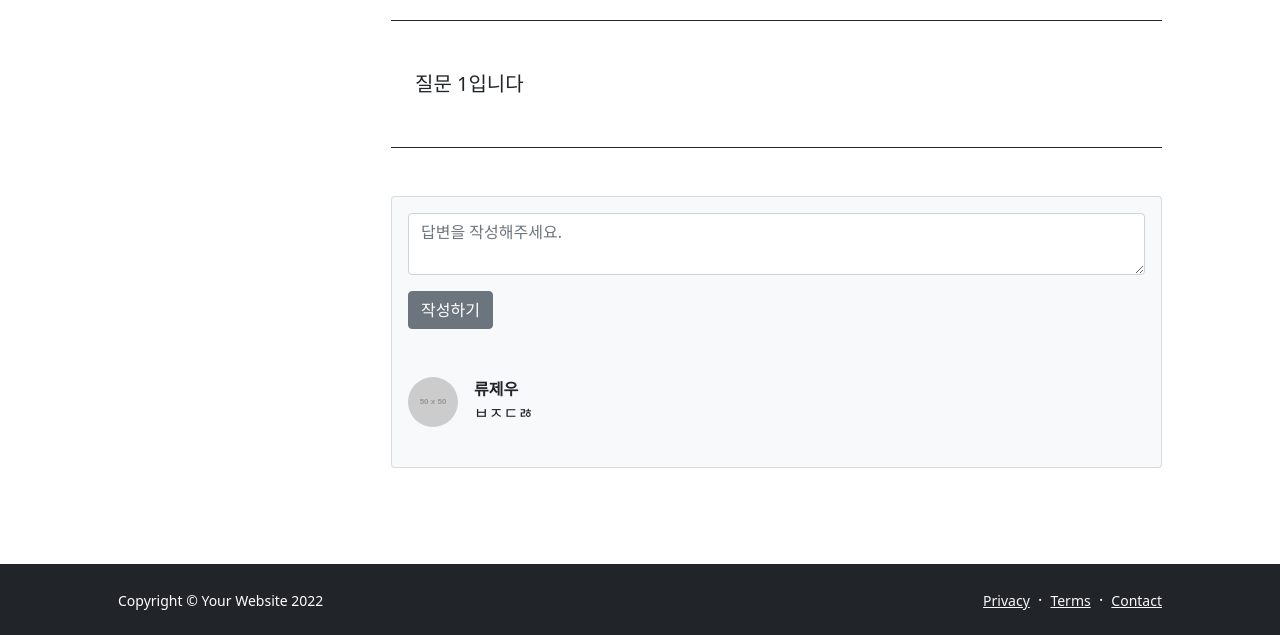
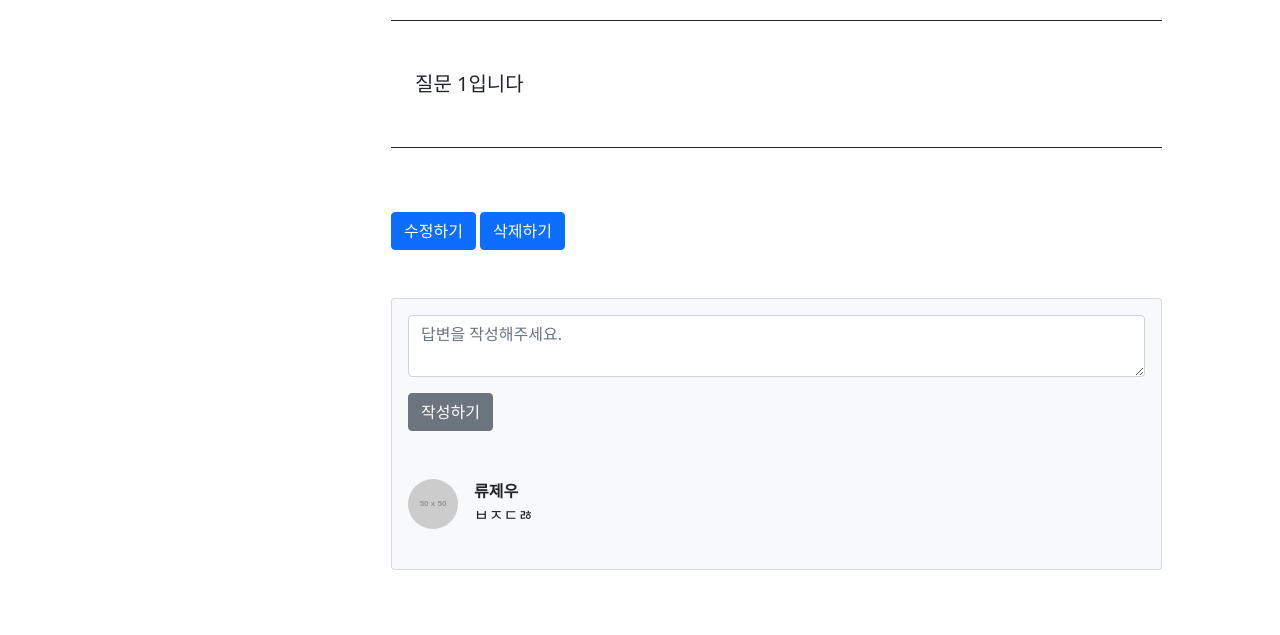
Before and after one commit to R-J-Woo/K-TOUCH, a Django app: page /question/1/ in a window 1280 px wide. Shown: the part 264-899 px from the top of the page. Run offline with Django 4.2, Linux system fonts and the light colour scheme; data comes from the database, SQL or seed files in the repository; both versions use the stored data as it was after the commit; grey boxes labelled with a size stand in for pictures from a placeholder-image service; some libraries are stand-ins or nearby versions.

Commit message:
문의 게시판에서 상세보기 들어가기/상세보기 에서 수정, 삭제 버튼 추가

```diff
--- a/ktouch/question/templates/question_detail.html
+++ b/ktouch/question/templates/question_detail.html
@@ -30,6 +30,14 @@
                         <p class="fs-5 mb-4 py-5 px-4 border-top border-bottom border-dark">{{ question.contents }}</p>
 
                     </section>
+                    <span>
+                        <button type="submit" class="btn btn-primary mt-3 mb-lg-5"><a
+                                href="/question/{{ question.id }}/update/"
+                                class="text-white text-decoration-none">수정하기</a></button>
+                        <button type="submit" class="btn btn-primary mt-3 mb-lg-5"><a
+                                href="/question/{{ question.id }}/delete/"
+                                class="text-white text-decoration-none">삭제하기</a></button>
+                    </span>
                 </article>
                 <!-- Comments section-->
                 <section>
--- a/ktouch/question/templates/question_list.html
+++ b/ktouch/question/templates/question_list.html
@@ -23,7 +23,8 @@
                         {% for question in object_list %}
                         <tr>
                             <th scope="row">{{ question.id }}</th>
-                            <th>{{ question.user }}</th>
+                            <th><a href="/question/{{ question.id }}/" class="text-decoration-none text-dark">
+                                    {{ question.user }}</a></th>
                             <th>{{ question.category }}</th>
                             <th>{{ question.register_date|date:'Y-m-d H:i' }}</th>
                         </tr>
```
Also changed, not shown: ktouch/db.sqlite3.
